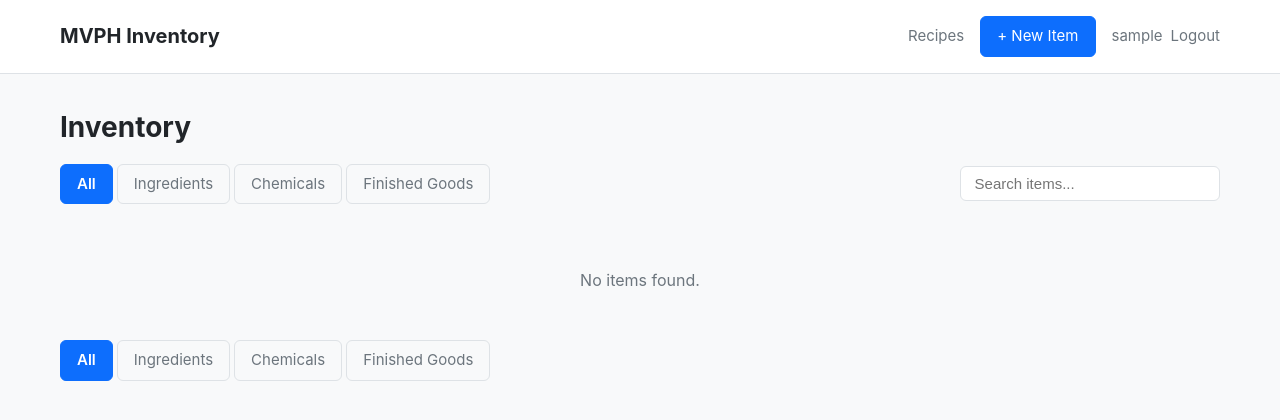
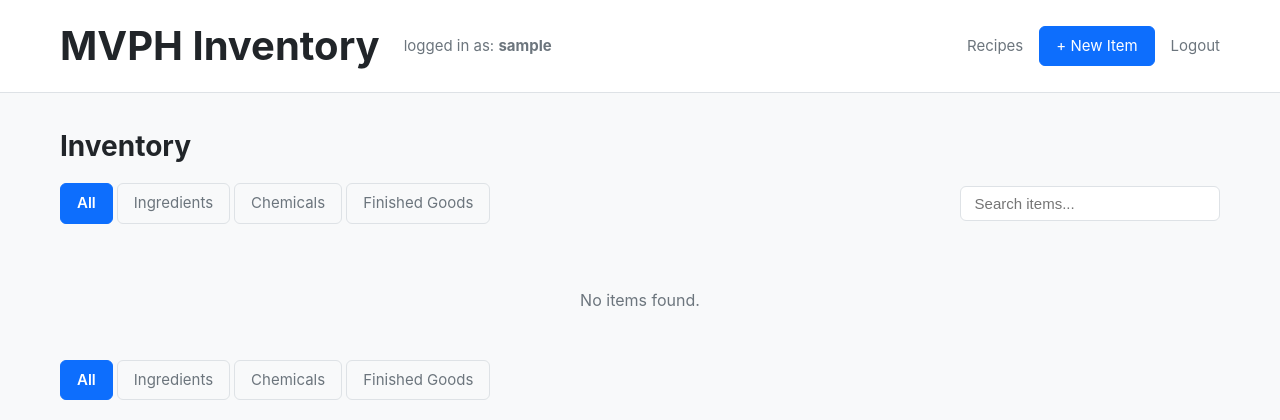
Before and after one commit to AllPilsnersRLagers/MVPH_Inventory, a Django app: page / in a window 1280 px wide. Shown: the top 420 px of the page. Run offline with Django 5.2, Linux system fonts and the light colour scheme; the visitor is signed in with stand-in values (Sample User, id 1); data that the repository does not hold is empty.

Commit message:
Restyle navbar: larger title, user info on left
- Double logo font size (1.25rem → 2.5rem)
- Move user info next to title with "logged in as: username"
- Make username bold

Co-Authored-By: Claude Opus 4.5 <noreply@anthropic.com>

```diff
--- a/static/css/style.css
+++ b/static/css/style.css
@@ -31,7 +31,8 @@ nav {
   max-width: 1200px; margin: 0 auto; padding: 1rem 1.25rem;
   display: flex; align-items: center; justify-content: space-between;
 }
-.logo { font-weight: 700; font-size: 1.25rem; text-decoration: none; color: var(--color-text); }
+.logo { font-weight: 700; font-size: 2.5rem; text-decoration: none; color: var(--color-text); }
+.nav-left { display: flex; align-items: center; gap: 1.5rem; }
 .nav-links { display: flex; align-items: center; gap: 1rem; }
 .nav-link { text-decoration: none; color: var(--color-muted); font-size: 0.9375rem; }
 .nav-link:hover { color: var(--color-text); }
@@ -196,4 +197,4 @@ tr.low-stock { background: var(--color-warning-bg); }
 .empty-state { text-align: center; padding: 3rem 1rem; color: var(--color-muted); }
 
 /* === User Info === */
-.user-info { display: flex; align-items: center; gap: 0.5rem; }
+.user-info { color: var(--color-muted); font-size: 0.9375rem; }
--- a/templates/base.html
+++ b/templates/base.html
@@ -10,14 +10,14 @@
 <body hx-headers='{"X-CSRFToken": "{{ csrf_token }}"}'>
   <header>
     <nav>
-      <a href="{% url 'inventory:item_list' %}" class="logo">MVPH Inventory</a>
+      <div class="nav-left">
+        <a href="{% url 'inventory:item_list' %}" class="logo">MVPH Inventory</a>
+        <span class="user-info">logged in as: <strong>{{ user.username }}</strong></span>
+      </div>
       <div class="nav-links">
         <a href="{% url 'inventory:recipe_list' %}" class="nav-link">Recipes</a>
         <a href="{% url 'inventory:item_create' %}" class="btn btn-primary">+ New Item</a>
-        <span class="user-info">
-          <span class="nav-link">{{ user.username }}</span>
-          <a href="{% url 'logout' %}" class="nav-link">Logout</a>
-        </span>
+        <a href="{% url 'logout' %}" class="nav-link">Logout</a>
       </div>
     </nav>
   </header>
```
